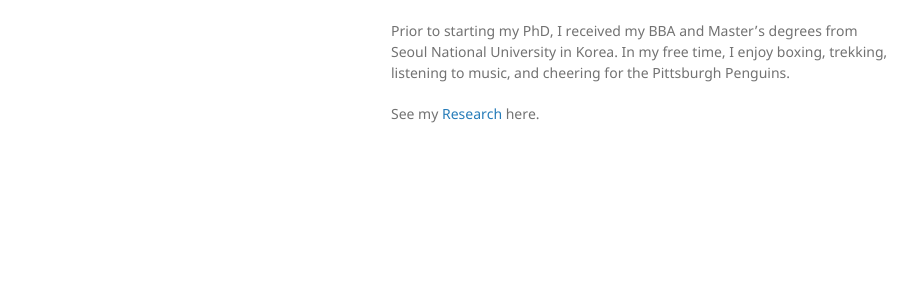
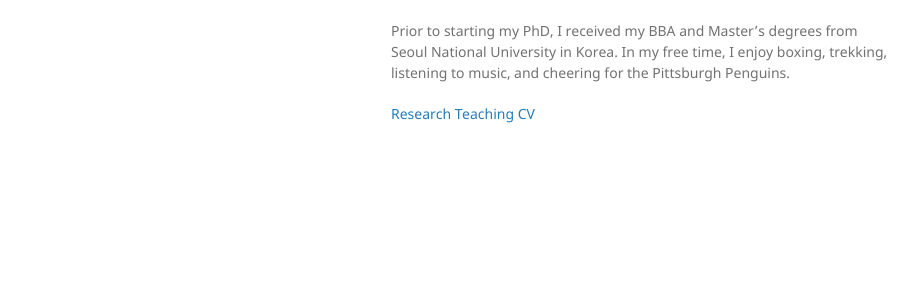
Before and after one commit to saepark/saepark.github.io, a Jekyll site: the page built from index.md, in a window 1280 px wide. Shown: the part 268-566 px from the top of the page, without its empty margins (179-1097 px from the left). Built offline with Jekyll 4.4.1, drawn with Linux system fonts in a browser that asks for light colours; our own code applies the rules of GitHub Pages for plain Markdown files.

Commit message:
Update index.md

```diff
--- a/index.md
+++ b/index.md
@@ -2,4 +2,6 @@ Welcome! I am a third year PhD candidate in Organizational Behavior & Theory at
 
 Prior to starting my PhD, I received my BBA and Master's degrees from Seoul National University in Korea. In my free time, I enjoy boxing, trekking, listening to music, and cheering for the Pittsburgh Penguins.
 
-See my [Research](./research.html) here.
+[Research](./research.md)
+[Teaching]()
+[CV]()
```
